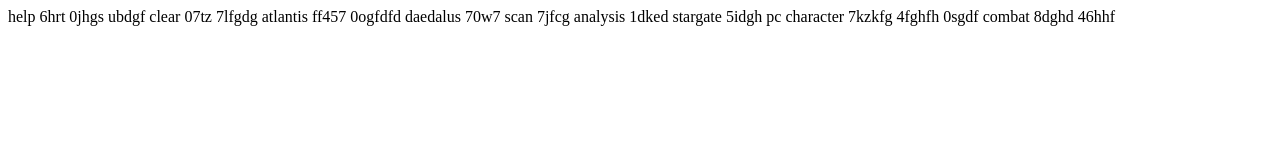
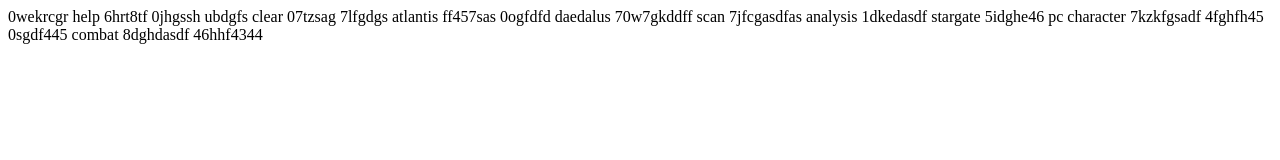
Before and after one commit to schomarschomar/RWD, a plain HTML site: page help_about.html in a window 1280 px wide. Drawn offline with Linux system fonts and the light colour scheme.

Commit message:
Update help_about.html

```diff
--- a/help_about.html
+++ b/help_about.html
@@ -20,32 +20,33 @@
 <body>
 
 <div id="commandlist">
+0wekrcgr
 help
-6hrt
-0jhgs
-ubdgf
+6hrt8tf
+0jhgssh
+ubdgfs
 clear
-07tz
-7lfgdg
+07tzsag
+7lfgdgs
 atlantis
-ff457
+ff457sas
 0ogfdfd
 daedalus
-70w7
+70w7gkddff
 scan
-7jfcg
+7jfcgasdfas
 analysis
-1dked
+1dkedasdf
 stargate
-5idgh
+5idghe46
 pc
 character
-7kzkfg
-4fghfh
-0sgdf
+7kzkfgsadf
+4fghfh45
+0sgdf445
 combat
-8dghd
-46hhf
+8dghdasdf
+46hhf4344
 </div>
 
 </body>
```
